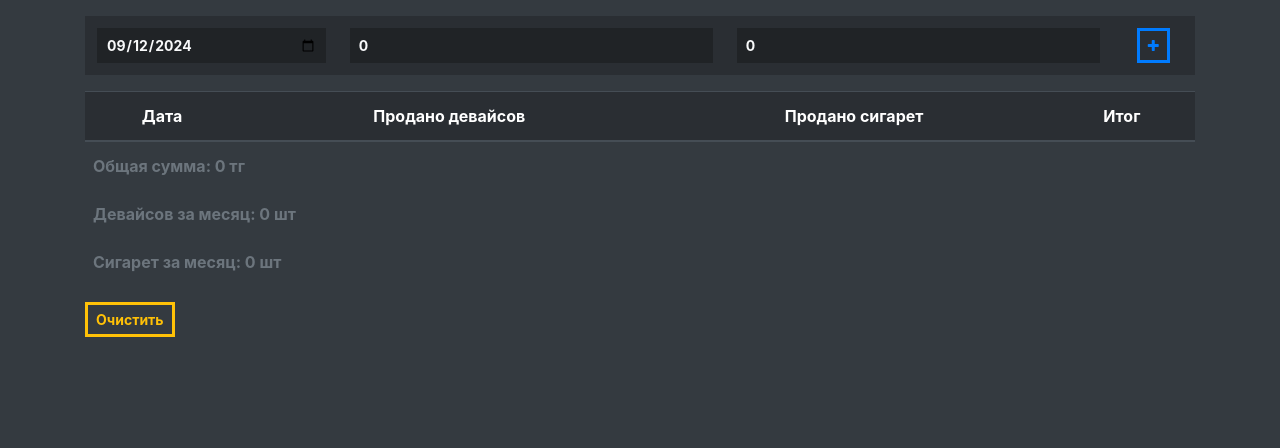
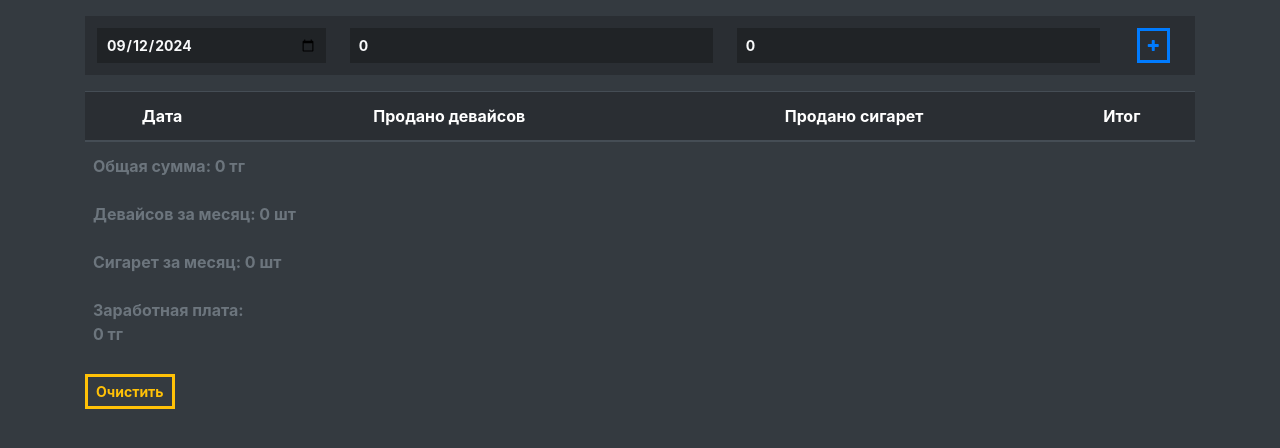
Before and after one commit to cash-register/cash-register.github.io, a plain HTML site: page index.html in a window 1280 px wide. Drawn offline with nearby package versions, Linux system fonts and the light colour scheme.

Commit message:
Update index.html

```diff
--- a/index.html
+++ b/index.html
@@ -39,6 +39,7 @@
 				<caption class="ml-2 caption-1">Общая сумма: 0 тг</caption>
 				<caption class="ml-2 caption-2">Девайсов за месяц: 0 шт</caption>
 				<caption class="ml-2 caption-3">Сигарет за месяц: 0 шт</caption>
+    <caption class="ml-2 caption-4">Заработная плата:<br>0 тг</caption>
 				<thead>
 					<tr>
 						<th scope="col">Дата</th>
```
